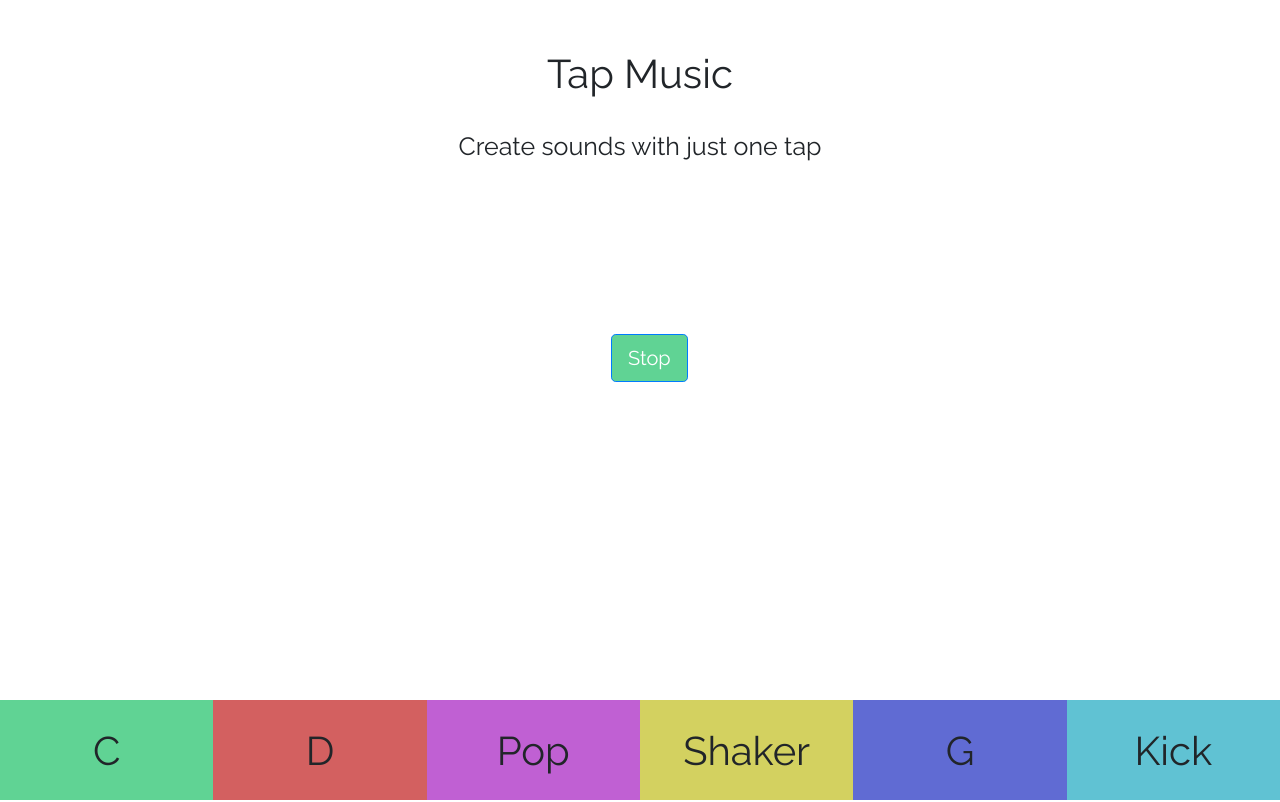
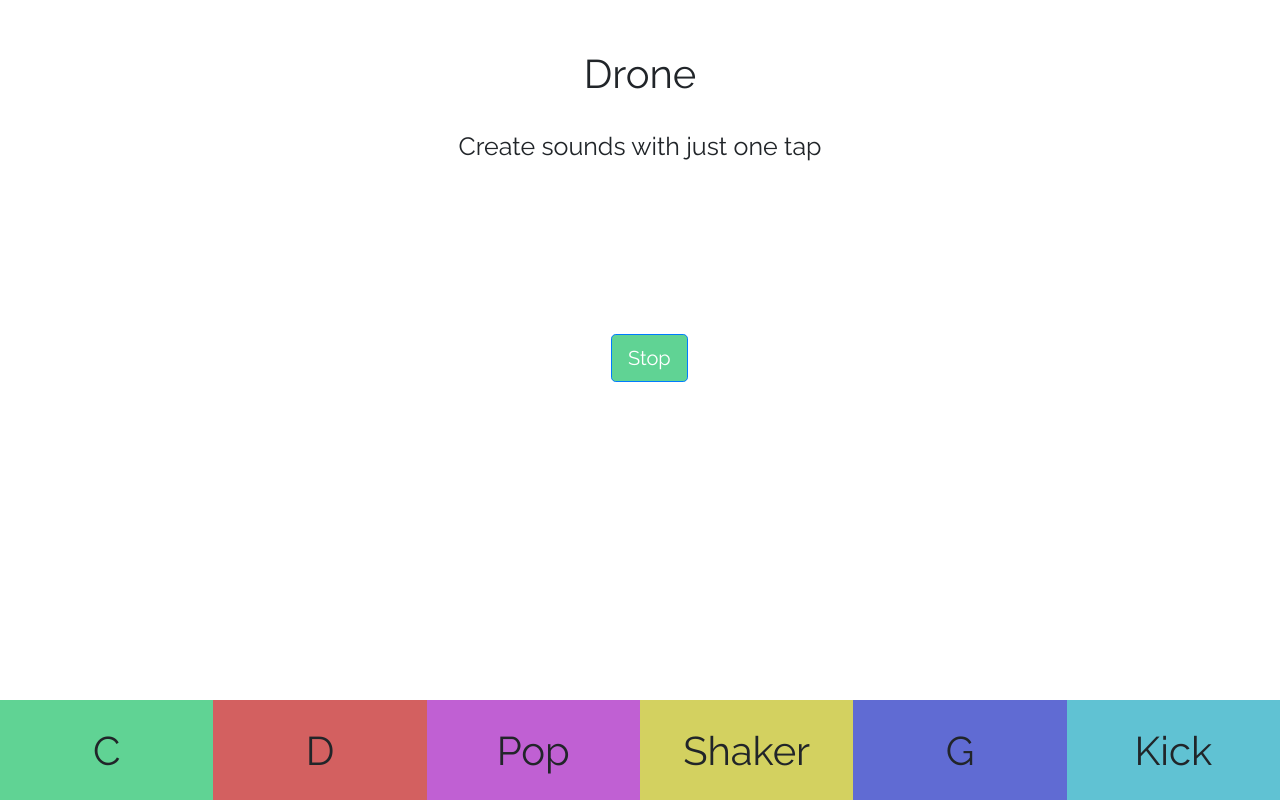
Before and after one commit to Aarshay10/Drones, a plain HTML site: page index.html in a window 1280 px wide. Drawn offline with nearby package versions, Linux system fonts and the light colour scheme.

Commit message:
Update index.html

```diff
--- a/index.html
+++ b/index.html
@@ -10,12 +10,12 @@
     />
     <link rel="stylesheet" href="./style.css" />
     <meta http-equiv="X-UA-Compatible" content="ie=edge" />
-    <title>Tap Music</title>
+    <title>Drone</title>
   </head>
   <body>
     <section class="app">
       <header>
-        <h1>Tap Music</h1>
+        <h1>Drone</h1>
         <p>Create sounds with just one tap</p>
         <button type="button" onclick="refreshPage()" class="btn btn-primary btn-lg">Stop</button>
 
```
